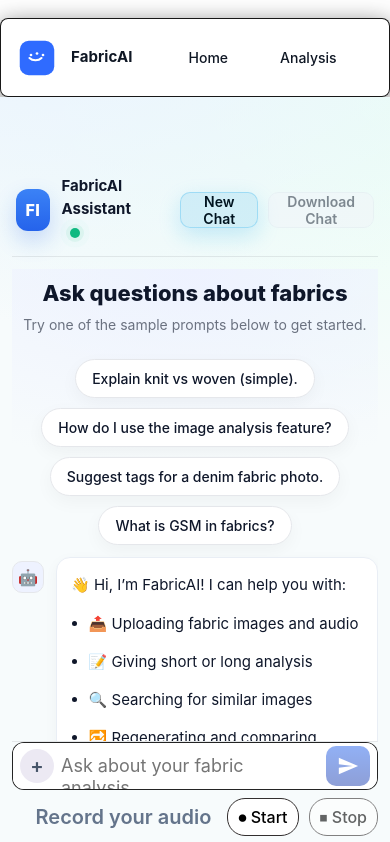
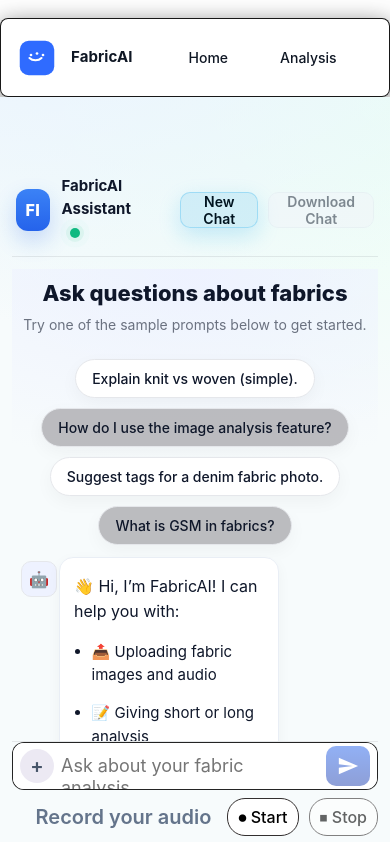
Before and after one commit to recursivezero/tz-fabric, a React (Vite) app in the folder frontend/: page /chat in a window 390 px wide. Shown: the top 842 px of the page. Built offline with nearby package versions, Linux system fonts and the light colour scheme; no server answers.

Commit message:
fix message alignment

```diff
--- a/frontend/src/styles/EmptyState.css
+++ b/frontend/src/styles/EmptyState.css
@@ -55,3 +55,13 @@
   outline: none;
   box-shadow: 0 0 0 4px rgba(37, 99, 235, .08);
 }
+
+.empty-state-large .chip:nth-child(odd) {
+  background: #ffffff;
+  border-color: #e5e7eb;
+}
+
+.empty-state-large .chip:nth-child(even) {
+  background: #aeafb2d3;
+  border-color: #e5e7eb;
+}
--- a/frontend/src/styles/FabricChat.css
+++ b/frontend/src/styles/FabricChat.css
@@ -175,7 +175,7 @@
 }
 
 .quick-replies {
-  margin: 12px auto 6px;
+  margin: 8px 10px 10px;
   padding: 10px 12px;
   border: 1px solid #e5e7eb;
   border-radius: 12px;
@@ -282,3 +282,8 @@
   overflow: auto !important;
   padding: 12px 0 140px;
 }
+
+.content-col {
+  max-width: 1200px;
+  margin: 0 auto;
+}
--- a/frontend/src/styles/Messages.css
+++ b/frontend/src/styles/Messages.css
@@ -1,6 +1,6 @@
 .msg-row {
   display: flex;
-  gap: 12px;
+  gap: 2px;
   margin: 8px 0;
   align-items: flex-start;
   width: 100%;
@@ -93,7 +93,6 @@
   font-size: 13px;
 }
 
-/* User bubble */
 .bubble.user {
   background: linear-gradient(180deg, #2563eb, #1e40af);
   color: #fff;
@@ -139,7 +138,6 @@
   color: #475569;
 }
 
-/* Typing + error unchanged except slight centering already present */
 .typing {
   padding: 8px 12px;
   color: #64748b;
@@ -156,28 +154,17 @@
   width: 100%;
 }
 
-/* Mobile */
-@media (max-width: 720px) {
-
-  .assistant-block,
-  .bubble.user {
-    max-width: 92%;
-    font-size: 15px;
-  }
-
-  .assistant-avatar {
-    width: 32px;
-    height: 32px;
-    flex: 0 0 32px;
-  }
-
-  .chat-image {
-    max-height: 240px;
-  }
-}
-
 .assistant-block :focus,
 .bubble.user :focus {
   outline: 3px solid rgba(37, 99, 235, .12);
   outline-offset: 2px;
 }
+
+.msg-row.left {
+  justify-content: flex-start;
+  padding-left: 9px;
+}
+
+.message-wrapper {
+  padding-right: 60px;
+}
```
